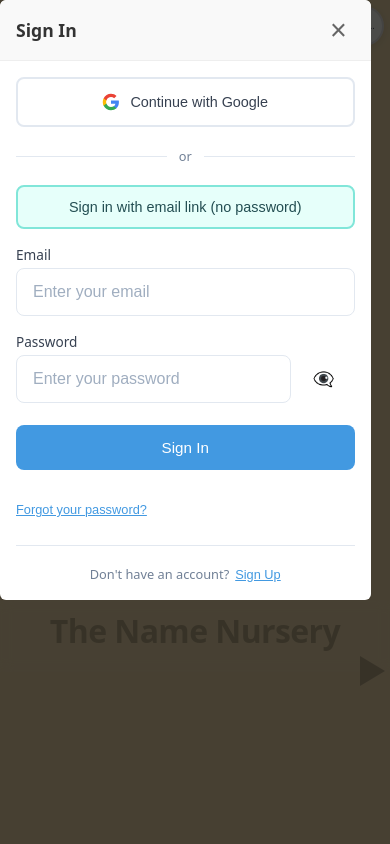
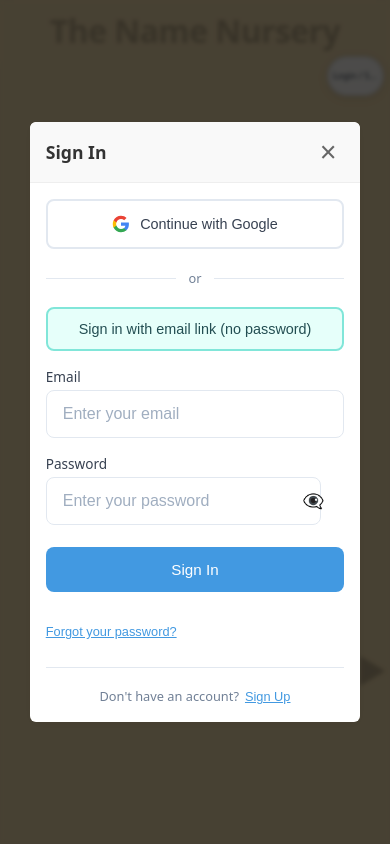
Before and after one commit to jonathankerth/the-name-nursery, a Next.js app: page / in a window 390 px wide. Both pictures are taken after a click on the button "Login / Sign Up". Shown: the top 844 px of the page. Built offline with nearby package versions, Linux system fonts and the light colour scheme; no server answers.

Commit message:
improve login styling

```diff
--- a/src/components/ProfileButton.module.css
+++ b/src/components/ProfileButton.module.css
@@ -2,13 +2,13 @@
 .profileButton,
 .loginButton {
 	position: fixed;
-	top: 20px;
+	top: 40px;
 	right: 20px;
 	z-index: 1000;
 	display: flex;
 	align-items: center;
-	gap: 8px;
-	padding: 8px 16px;
+	gap: 4px;
+	padding: 4px 8px;
 	background: rgba(255, 255, 255, 0.9);
 	border: 2px solid rgba(0, 0, 0, 0.1);
 	border-radius: 25px;
@@ -19,7 +19,7 @@
 	font-weight: 600;
 	backdrop-filter: blur(10px);
 	box-shadow: 0 2px 10px rgba(0, 0, 0, 0.1);
-	max-width: calc(100vw - 40px); /* Prevent overflow */
+	max-width: calc(100vw - 40=px); /* Prevent overflow */
 }
 
 .profileButton:hover,
@@ -37,7 +37,9 @@
 .avatar {
 	border-radius: 50%;
 	object-fit: cover;
-	border: 2px solid rgba(0, 0, 0, 0.1);
+	border: 1px solid rgba(0, 0, 0, 0.1);
+	width: 40px;
+	height: 40px;
 }
 
 .profileText,
@@ -51,13 +53,14 @@
 	position: fixed;
 	top: 0;
 	left: 0;
-	right: 0;
-	bottom: 0;
+	width: 100vw;
+	height: 100vh;
 	background-color: rgba(0, 0, 0, 0.7);
 	z-index: 9999;
 	display: flex;
 	align-items: center;
 	justify-content: center;
+	backdrop-filter: blur(2px);
 }
 
 .modalContainer {
@@ -66,17 +69,26 @@
 	max-width: 90vw;
 	max-height: 90vh;
 	overflow: auto;
+	display: flex;
+	justify-content: center;
+	align-items: flex-start;
+	padding: 20px;
+}
+
+/* Prevent body scroll when modal is open */
+body.modal-open {
+	overflow: hidden;
 }
 
 /* Mobile responsive */
 @media (max-width: 768px) {
 	.profileButton,
 	.loginButton {
-		top: 8px;
+		top: 28px;
 		right: 8px;
-		padding: 6px 10px;
+		padding: 3px 6px;
 		font-size: 11px;
-		gap: 5px;
+		gap: 3px;
 		border-radius: 18px;
 		backdrop-filter: blur(8px);
 		max-width: calc(100vw - 16px);
@@ -84,8 +96,8 @@
 	}
 
 	.avatar {
-		width: 24px;
-		height: 24px;
+		width: 36px;
+		height: 36px;
 	}
 
 	.profileText,
@@ -106,18 +118,18 @@
 @media (max-width: 480px) {
 	.profileButton,
 	.loginButton {
-		top: 6px;
+		top: 56px;
 		right: 6px;
-		padding: 4px 6px;
-		min-width: 40px;
+		padding: 3px 4px;
+		min-width: 50px;
 		min-height: 40px;
 		border-radius: 20px;
 		z-index: 1002;
 	}
 
 	.avatar {
-		width: 20px;
-		height: 20px;
+		width: 32px;
+		height: 32px;
 	}
 
 	.profileText {
@@ -133,7 +145,6 @@
 	.modalContainer {
 		max-width: 95vw;
 		max-height: 95vh;
-		padding: 0;
 	}
 }
 
@@ -141,10 +152,10 @@
 @media (max-width: 360px) {
 	.profileButton,
 	.loginButton {
-		top: 4px;
+		top: 54px;
 		right: 4px;
-		padding: 3px 5px;
-		min-width: 36px;
+		padding: 2px 3px;
+		min-width: 46px;
 		min-height: 36px;
 	}
 
@@ -154,7 +165,7 @@
 	}
 
 	.avatar {
-		width: 18px;
-		height: 18px;
+		width: 30px;
+		height: 30px;
 	}
 }
--- a/src/components/ProfileButton.tsx
+++ b/src/components/ProfileButton.tsx
@@ -1,6 +1,6 @@
 "use client";
 
-import { useState } from "react";
+import { useState, useEffect } from "react";
 import { useRouter } from "next/navigation";
 import { useAuth } from "../contexts/AuthContext";
 import Image from "next/image";
@@ -23,6 +23,20 @@ const ProfileButton = () => {
 	const closeAuthForms = () => {
 		setShowAuthForms(false);
 	};
+
+	// Prevent body scroll when modal is open
+	useEffect(() => {
+		if (showAuthForms) {
+			document.body.classList.add("modal-open");
+		} else {
+			document.body.classList.remove("modal-open");
+		}
+
+		// Cleanup on unmount
+		return () => {
+			document.body.classList.remove("modal-open");
+		};
+	}, [showAuthForms]);
 
 	const goToProfile = () => {
 		router.push("/profile");
@@ -63,12 +77,14 @@ const ProfileButton = () => {
 
 			{/* Auth Forms Modal */}
 			{showAuthForms && (
-				<>
-					<div className={styles.modalOverlay} onClick={closeAuthForms}></div>
-					<div className={styles.modalContainer}>
+				<div className={styles.modalOverlay} onClick={closeAuthForms}>
+					<div
+						className={styles.modalContainer}
+						onClick={(e) => e.stopPropagation()}
+					>
 						<AuthForms onClose={closeAuthForms} onSuccess={handleAuthSuccess} />
 					</div>
-				</>
+				</div>
 			)}
 		</>
 	);
```
